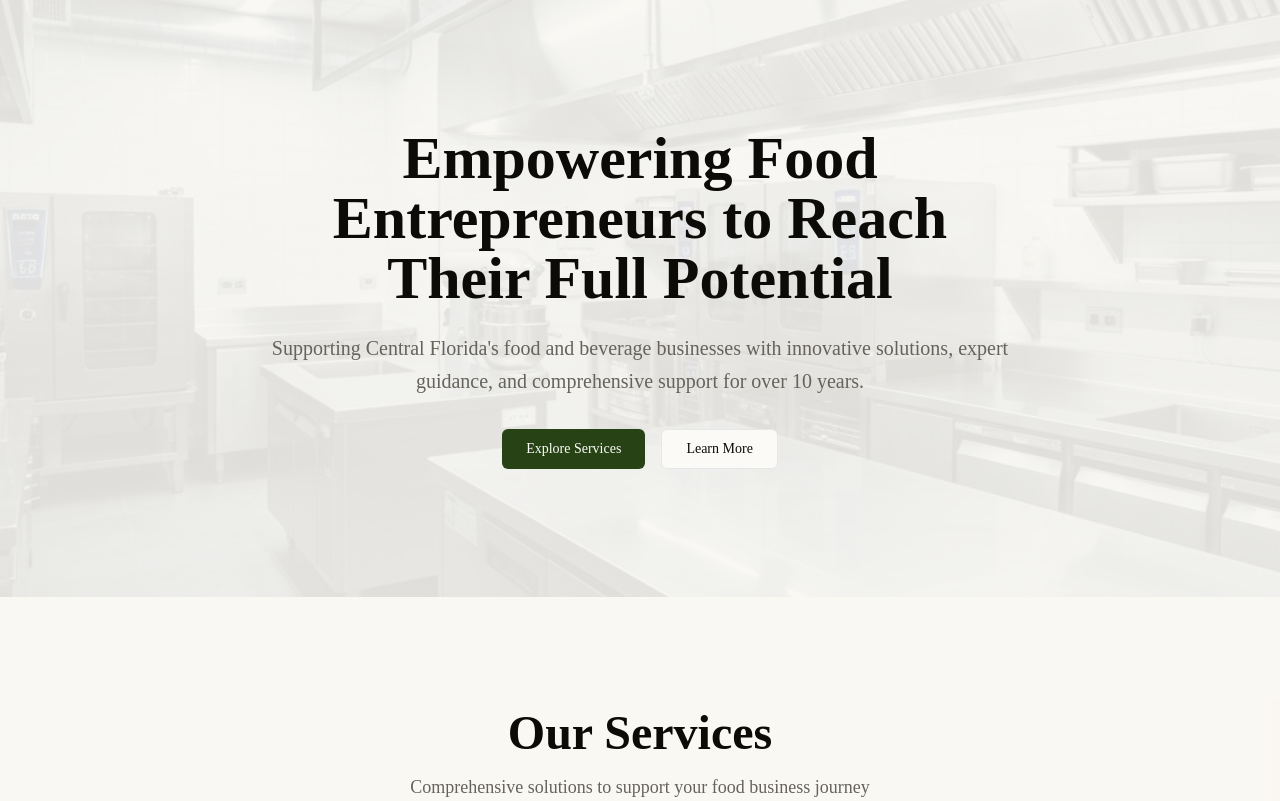
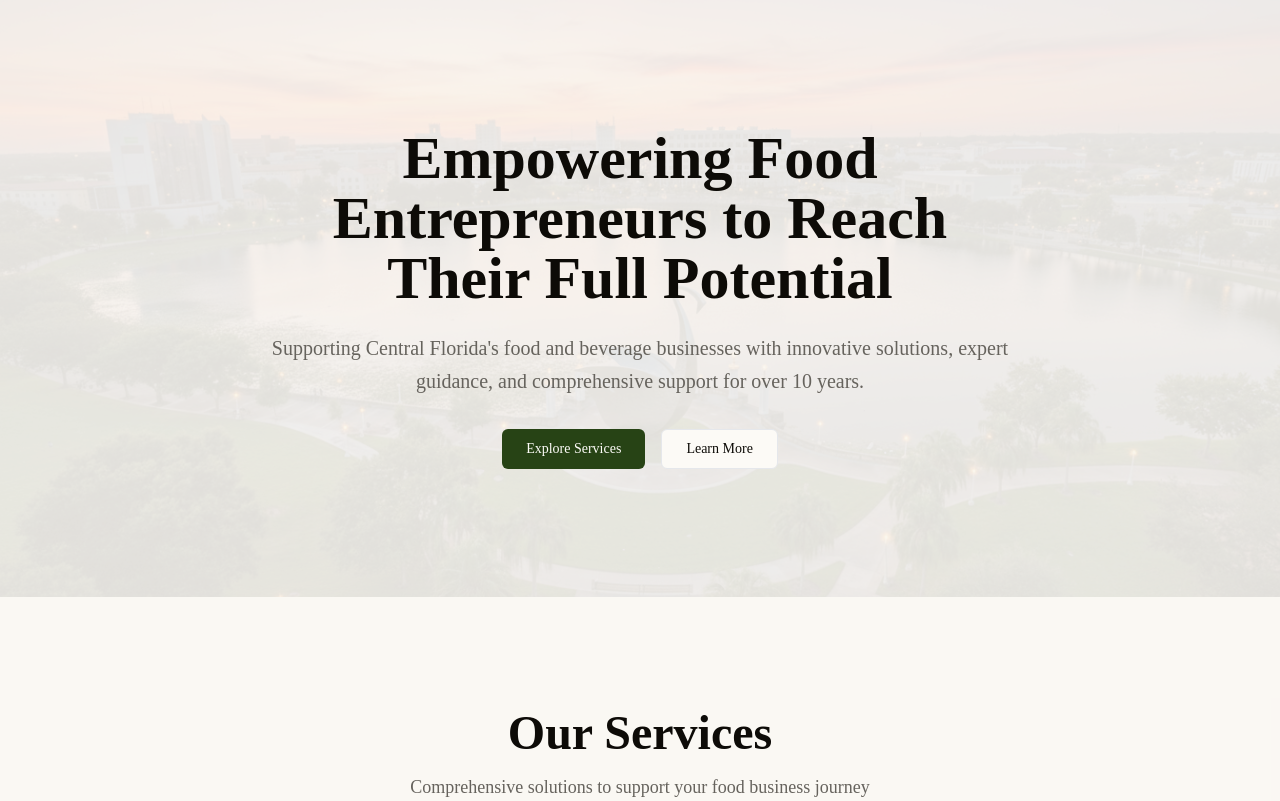
Before and after one commit to YeilerMR/BroadwayCommissary, a PHP site: page /BroadwayCommissary/ in a window 1280 px wide. Shown: the part 65-866 px from the top of the page. Run offline with PHP 8.4, Linux system fonts and the light colour scheme.

Commit message:
new image

```diff
--- a/assets/css/output.css
+++ b/assets/css/output.css
@@ -591,7 +591,7 @@
 }
 
 .img-home {
-  background-image: url('https://broadwaycommissary-production.up.railway.app/assets/img/professional-commercial-kitchen-modern.jpg');
+  background-image: url('https://broadwaycommissary-production.up.railway.app/assets/img/home.png');
 }
 
 @property --tw-translate-x {
```
Also changed, not shown: assets/img/home.png (added).
